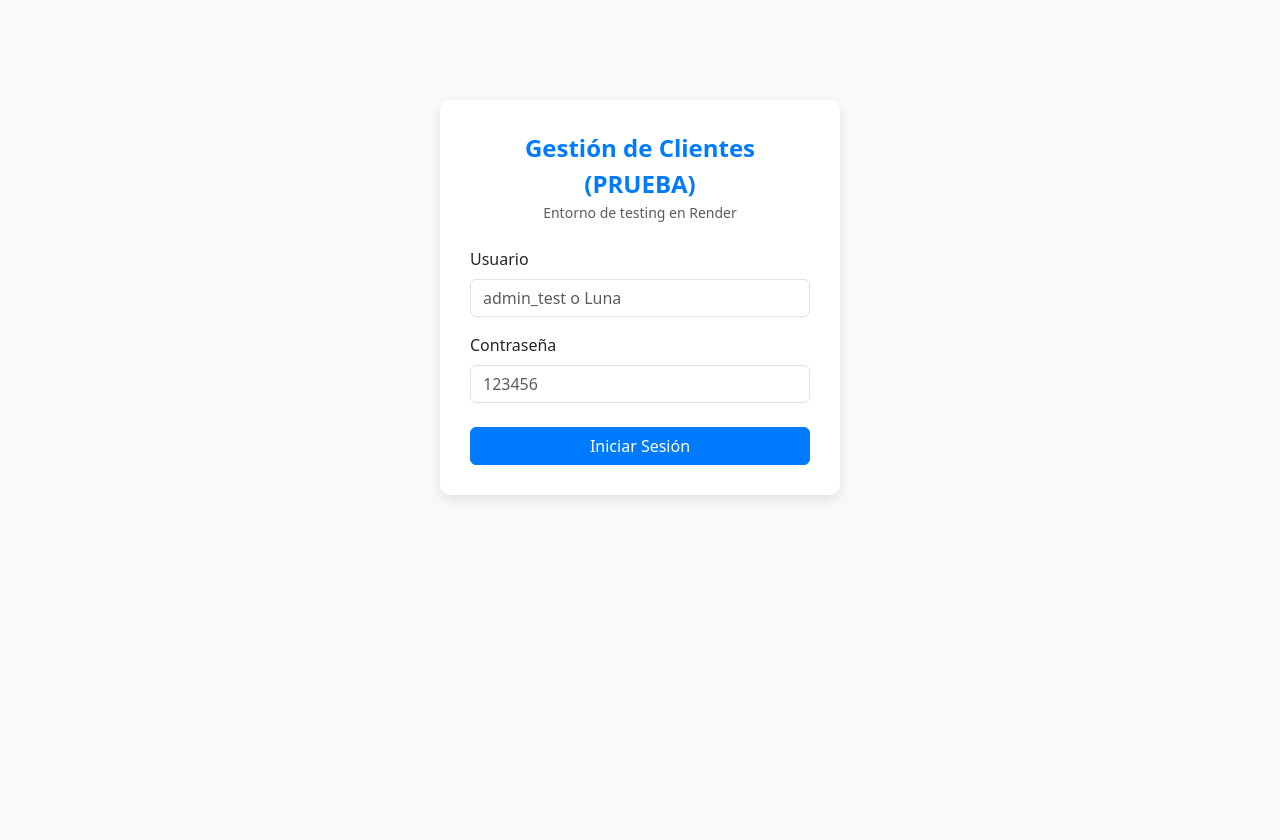
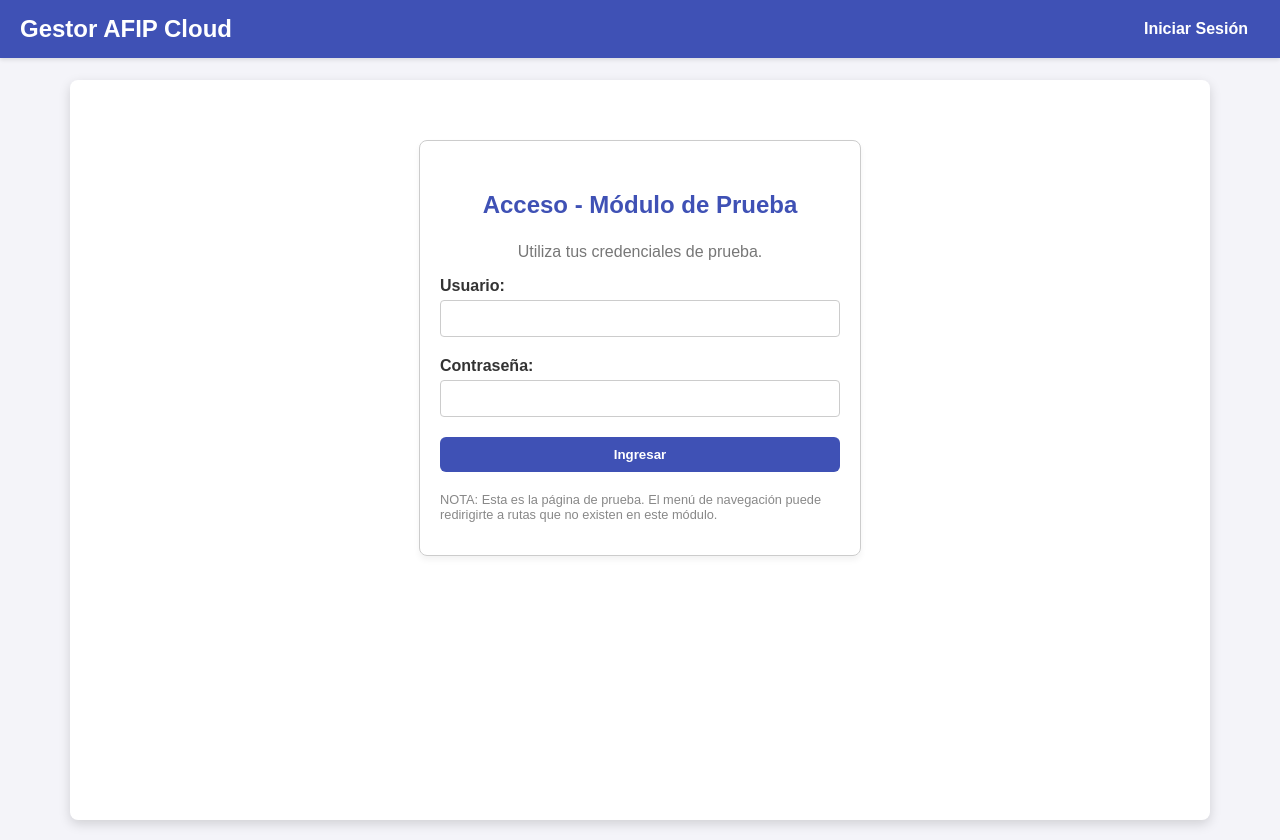
Before and after one commit to ChrisNoi904/GestorKeys, a Flask app: template templates/login_prueba.html in a window 1280 px wide. Before the commit the page ends 499 px from the top, so only its background shows below. Run offline with Flask 2, Linux system fonts and the light colour scheme; the template is opened without the code that fills it, so the values that code supplies are empty; some libraries are stand-ins or nearby versions.

Commit message:
Refactor login_prueba.html for template structure

```diff
--- a/templates/login_prueba.html
+++ b/templates/login_prueba.html
@@ -1,75 +1,30 @@
-<!DOCTYPE html>
-<html lang="es">
-<head>
-    <meta charset="UTF-8">
-    <meta name="viewport" content="width=device-width, initial-scale=1.0">
-    <title>{{ title }}</title>
-    <link href="https://cdn.jsdelivr.net/npm/bootstrap@5.3.3/dist/css/bootstrap.min.css" rel="stylesheet" integrity="sha384-QWTKZyjpPEjISv5WaRU9OFeRpok6YctnYmDr5pNlyT2bRjXh0JMhjY6hW+ALEwIH" crossorigin="anonymous">
-    <style>
-        body {
-            background-color: #f8f9fa;
-        }
-        .login-container {
-            max-width: 400px;
-            margin-top: 100px;
-            padding: 30px;
-            border-radius: 10px;
-            box-shadow: 0 4px 12px rgba(0, 0, 0, 0.1);
-            background-color: #fff;
-        }
-        .logo-text {
-            color: #007bff;
-            font-weight: bold;
-            font-size: 1.5rem;
-        }
-        .btn-custom {
-            background-color: #007bff;
-            border-color: #007bff;
-            transition: background-color 0.3s;
-        }
-        .btn-custom:hover {
-            background-color: #0056b3;
-            border-color: #0056b3;
-        }
-    </style>
-</head>
-<body>
-    <div class="container">
-        <div class="row justify-content-center">
-            <div class="col-md-6 login-container">
-                <div class="text-center mb-4">
-                    <span class="logo-text">Gestión de Clientes (PRUEBA)</span>
-                    <p class="text-muted small">Entorno de testing en Render</p>
-                </div>
+{% extends "layout.html" %}
 
-                {% with messages = get_flashed_messages(with_categories=true) %}
-                    {% if messages %}
-                        <div class="mb-3">
-                            {% for category, message in messages %}
-                                <div class="alert alert-{{ 'danger' if category == 'error' else ('success' if category == 'success' else 'info') }} alert-dismissible fade show" role="alert">
-                                    {{ message }}
-                                    <button type="button" class="btn-close" data-bs-dismiss="alert" aria-label="Close"></button>
-                                </div>
-                            {% endfor %}
-                        </div>
-                    {% endif %}
-                {% endwith %}
+{% block title %}Iniciar Sesión (PRUEBA){% endblock %}
 
-                <form method="POST" action="{{ url_for('login_prueba') }}">
-                    <div class="mb-3">
-                        <label for="username" class="form-label">Usuario</label>
-                        <input type="text" class="form-control" id="username" name="username" required placeholder="admin_test o Luna">
-                    </div>
-                    <div class="mb-4">
-                        <label for="password" class="form-label">Contraseña</label>
-                        <input type="password" class="form-control" id="password" name="password" required placeholder="123456">
-                    </div>
-                    <button type="submit" class="btn btn-custom w-100 text-white">Iniciar Sesión</button>
-                </form>
-            </div>
+{% block content %}
+<div style="max-width: 400px; margin: 40px auto; padding: 20px; border: 1px solid #ccc; border-radius: 8px; box-shadow: 0 4px 6px rgba(0,0,0,0.05);">
+    <h2 style="text-align: center; color: #3f51b5; border-bottom: none;">Acceso - Módulo de Prueba</h2>
+    <p style="text-align: center; color: #777;">Utiliza tus credenciales de prueba.</p>
+
+    <form method="POST" action="{{ url_for('login_prueba') }}">
+        <div class="form-group">
+            <label for="username">Usuario:</label>
+            <input type="text" id="username" name="username" required>
         </div>
-    </div>
+        <div class="form-group">
+            <label for="password">Contraseña:</label>
+            <input type="password" id="password" name="password" required>
+        </div>
+        <div class="form-group" style="text-align: center;">
+            <button type="submit" class="btn btn-primary" style="width: 100%;">
+                Ingresar
+            </button>
+        </div>
+    </form>
 
-    <script src="https://cdn.jsdelivr.net/npm/bootstrap@5.3.3/dist/js/bootstrap.bundle.min.js" integrity="sha384-YvpcrYf0tY3lHB60NNkmXc5s9fDVZLESaAA55NDzOxhy9GkcIdslK1eN7N6jIeHz" crossorigin="anonymous"></script>
-</body>
-</html>
+    <p style="margin-top: 20px; font-size: 0.8rem; color: #888;">
+        NOTA: Esta es la página de prueba. El menú de navegación puede redirigirte a rutas que no existen en este módulo.
+    </p>
+</div>
+{% endblock %}
```
